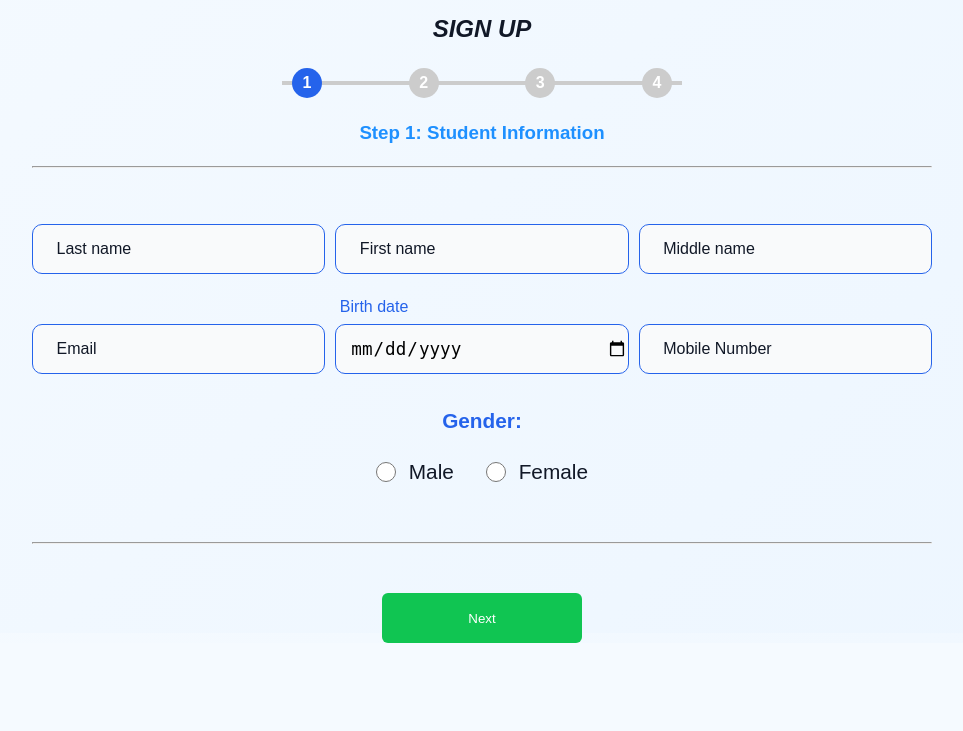
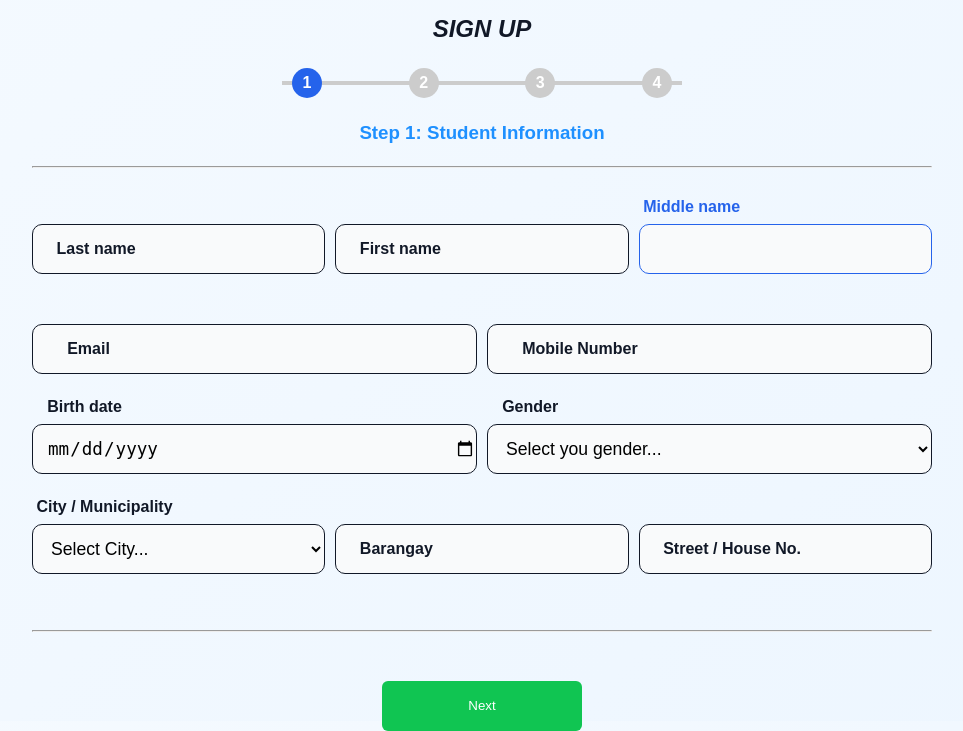
Before and after one commit to gqllahad/kapstong, a PHP site: page /php/signupStudent.php in a window 1280 px wide. Shown: the part 238-969 px from the top of the page, without its empty margins (158-1121 px from the left). Before the commit the page ends 881 px from the top, so only its background shows below. Run offline with PHP 8.4, Linux system fonts and the light colour scheme; data that the repository does not hold is empty.

Commit message:
Added validations in the signup

```diff
--- a/css/signupPhase.css
+++ b/css/signupPhase.css
@@ -195,16 +195,17 @@ hr {
     transform: translateY(-50%);
     pointer-events: none;
     font-size: 1rem;
+    font-weight: 600;
     padding: 0 4px;
     transition: 0.3s ease;
 }
 
-.sign-box input{
+.sign-box input, .sign-box select{
     width: 100%;
     min-width: unset;
     height: 50px;
     background: var(--light);
-    border: 1px solid var(--primary);
+    border: 1px solid var(--front-text);
     border-radius: 10px;
     box-sizing: border-box;
     text-align: left;
@@ -217,14 +218,45 @@ hr {
     text-transform : uppercase;
 }
 
-.sign-box input:focus ~ span,
-.sign-box input:valid ~ span, .sign-box input:not(:placeholder-shown) ~ span, .sign-box.birthdate span {
+.sign-box.birthdate input:not(:placeholder-shown) ~ span {
+    color: var(--front-text);
+    transform: translate(-20px, -55px);
+}
+
+.sign-box input:not([type="date"]):focus ~ span,
+.sign-box input:not([type="date"]):valid ~ span,
+.sign-box input:not([type="date"]):not(:placeholder-shown) ~ span{
     transform: translate(-20px, -55px);
     font-size: 1rem;
     color: var(--primary);
 }
 
-.sign-box.studentID.id-taken span, .sign-box.studentEmail.email-taken span{
+.sign-box input[type="date"]:focus ~ span,
+.sign-box input[type="date"].has-value ~ span {
+    transform: translate(-20px, -55px);
+    font-size: 1rem;
+    color: var(--primary);
+}
+
+.sign-box select:focus ~ span,
+.sign-box select:not([value=""]) ~ span {
+    transform: translate(-20px, -55px);
+    font-size: 1rem;
+    color: var(--front-text);
+}
+
+.sign-box select:focus ~ span,
+.sign-box select.has-value ~ span {
+    transform: translate(-20px, -55px);
+    font-size: 1rem;
+    color: var(--primary);
+}
+
+.sign-box input:focus, .sign-box input:valid, .sign-box select:focus, .sign-box select:valid {
+    border: 1px solid var(--primary);
+}
+
+.sign-box.studentID.id-taken span, .sign-box.studentEmail.email-taken span, .sign-box.lastName.name-error span, .sign-box.firstName.name-error span, .sign-box.middleName.name-error span,.sign-box.studentMobile.errorMobile span{
     transform: translate(-20px, -55px);
     font-size: 1rem;
     color: var(--declined-color);
@@ -283,11 +315,15 @@ hr {
     font-size: 0.6rem;
     display: none;
     font-weight: 600;
-    margin-top: 3px;
+    margin-top: 1px;
 }
 
 .sign-box.name-error input{
     border: 1px solid var(--declined-color);
+}
+
+.sign-box.name-error span{
+    color: var(--declined-color);
 }
 
 .birth-warning {
--- /dev/null
+++ b/index.php
@@ -0,0 +1,3 @@
+<?php
+header("Location: php/loginPhase.php");
+exit;
--- /dev/null
+++ b/php/getCourses.php
@@ -0,0 +1,21 @@
+<?php
+require_once("kapstongConnection.php");
+
+header('Content-Type: application/json');
+
+// Example: count users per role
+$sql = "SELECT prg_acro, prg_name FROM program order by prg_acro";
+$result = $conn->query($sql);
+
+$prg_acro = [];
+$prg_name = [];
+
+while ($row = $result->fetch_assoc()) {
+    $prg_acro[] = $row['prg_acro'];
+    $prg_name[] = $row['prg_name'];
+}
+
+echo json_encode([
+    "acro" => $prg_acro,
+    "values" => $prg_name
+]);
--- a/php/signupStudent.php
+++ b/php/signupStudent.php
@@ -1,8 +1,6 @@
 <?php
 
 require_once("functions.php");
-
-
 
 ?>
 
@@ -56,45 +54,83 @@ require_once("functions.php");
                             <span>Last name</span>
                             <p class="name-warning">Only letters are allowed.</p>
                         </div>
-                        <div class="sign-box trios"> <input name="firstName" class="name-input" type="text" placeholder=" " required />
+                        <div class="sign-box trios firstName"> <input name="firstName" class="name-input" type="text" placeholder=" " required />
                             <span>First name</span>
                             <p class="name-warning">Only letters are allowed.</p>
                         </div>
 
-                        <div class="sign-box trios"> <input name="middleName" class="name-input" type="text" placeholder=" " required />
+                        <div class="sign-box trios middleName"> <input name="middleName" class="name-input" type="text" placeholder=" " />
                             <span>Middle name</span>
                             <p class="name-warning">Only letters are allowed.</p>
                         </div>
 
-                        <div class="sign-box trios studentEmail">
+                        <div class="sign-box duos studentEmail">
                             <input name="signEmail" type="email" class="full" id="studentEmail" placeholder=" " required pattern="[a-z0-9._%+-]+@[a-z0-9.-]+\.[a-z]{2,}$" />
                             <span>Email</span>
                             <p id="studentEmail-warning" style="color:red; display:none; font-weight : 600; font-size: 0.5rem;">Email already been used!</p>
                         </div>
-                        <div class="sign-box trios birthdate">
+
+                        <div class="sign-box duos studentMobile">
+                            <input name="signTel" type="tel" class="duos" maxlength="14" required placeholder=" " />
+                            <span> Mobile Number </span>
+                        </div>
+
+                        <div class="sign-box duos birthdate">
                             <input name="signBirth" type="date" max="2008-03-26" required />
                             <span> Birth date </span>
                             <p class="birth-warning">You must be at least 15 years old.</p>
                         </div>
 
-                        <div class="sign-box trios">
-                            <input name="signTel" type="tel" class="duos" maxlength="14" required placeholder=" " />
-                            <span> Mobile Number </span>
+                        <div class="sign-box duos">
+
+                            <select name="gender" required>
+                                <option value="" disabled selected hidden>Select you gender...</option>
+                                <option value="Male">Male</option>
+                                <option value="Female">Female</option>
+                                <option value="Others">Others</option>
+                            </select>
+                            <span>Gender</span>
                         </div>
 
-                        <div class="gender-group full">
-                            <label class="section-label">Gender:</label>
-                            <div class="gender-options">
-                                <label class="gender-option">
-                                    <input type="radio" name="gender" value="male" required>
-                                    <span>Male</span>
-                                </label>
-                                <label class="gender-option">
-                                    <input type="radio" name="gender" value="female">
-                                    <span>Female</span>
-                                </label>
-                            </div>
+                        <input type="hidden" name="province" value="Cavite">
+
+                        <div class="sign-box trios">
+                            <select name="city" required>
+                                <option value="" disabled selected hidden>Select City...</option>
+                                <option value="Tanza">Tanza</option>
+                                <option value="Trece Martires">Trece Martires</option>
+                                <option value="Dasmariñas">Dasmariñas</option>
+                                <option value="Bacoor">Bacoor</option>
+                                <option value="Imus">Imus</option>
+                                <option value="General Trias">General Trias</option>
+                                <option value="Silang">Silang</option>
+                                <option value="Kawit">Kawit</option>
+                                <option value="Rosario">Rosario</option>
+                                <option value="Noveleta">Noveleta</option>
+                                <option value="Naic">Naic</option>
+                                <option value="Ternate">Ternate</option>
+                                <option value="Maragondon">Maragondon</option>
+                                <option value="Indang">Indang</option>
+                                <option value="Alfonso">Alfonso</option>
+                                <option value="Amadeo">Amadeo</option>
+                                <option value="Tagaytay">Tagaytay</option>
+                                <option value="Mendez">Mendez</option>
+                                <option value="General Emilio Aguinaldo">General Emilio Aguinaldo</option>
+                                <option value="Magallanes">Magallanes</option>
+                            </select>
+                            <span>City / Municipality</span>
                         </div>
+
+                        <div class="sign-box trios">
+                            <input name="barangay" type="text" placeholder="" required />
+                            <span>Barangay</span>
+                        </div>
+
+                        <div class="sign-box trios">
+                            <input name="street" type="text" placeholder="" required />
+                            <span>Street / House No.</span>
+                        </div>
+
                     </div>
                     <hr>
                     <button class="next-button" type="button" id="next1">Next</button>
@@ -109,17 +145,33 @@ require_once("functions.php");
                             <p id="studentID-warning" style="color:red; display:none; font-weight : 600; font-size: 0.6rem;">Student ID already taken!</p>
                         </div>
 
-                        <div class="sign-box duos"> <input name="signCourse" type="text" required />
+                        <div class="sign-box duos">
+                            <select name="signCourse" id="signCourse" required>
+                                <option value="" disabled selected hidden></option>
+                            </select>
                             <span>Course / Program</span>
                         </div>
 
-                        <div class="sign-box duos"> <input name="signLevel" type="text" placeholder=" " required />
+                        <div class="sign-box duos">
+                            <select name="signLevel" required>
+                                <option value="" disabled selected hidden></option>
+                                <option value="1">1st Year</option>
+                                <option value="2">2nd Year</option>
+                                <option value="3">3rd Year</option>
+                                <option value="4">4th Year</option>
+                            </select>
                             <span>Year Level</span>
                         </div>
 
-                        <div class="sign-box duos"> <input name="signSY" type="text" placeholder=" " required />
+
+
+                        <!-- <div class="sign-box duos"> <input name="signSY" type="text" placeholder=" " required />
+                            <select name="signSY" required>
+                                <option value="" disabled selected>Select school year</option>
+
+                            </select>
                             <span>School Year</span>
-                        </div>
+                        </div> -->
 
                     </div>
                     <hr>
```
Also changed, not shown: js/signupPhase.js (+43 -0 lines), php/starts.php (+7 -0 lines).
